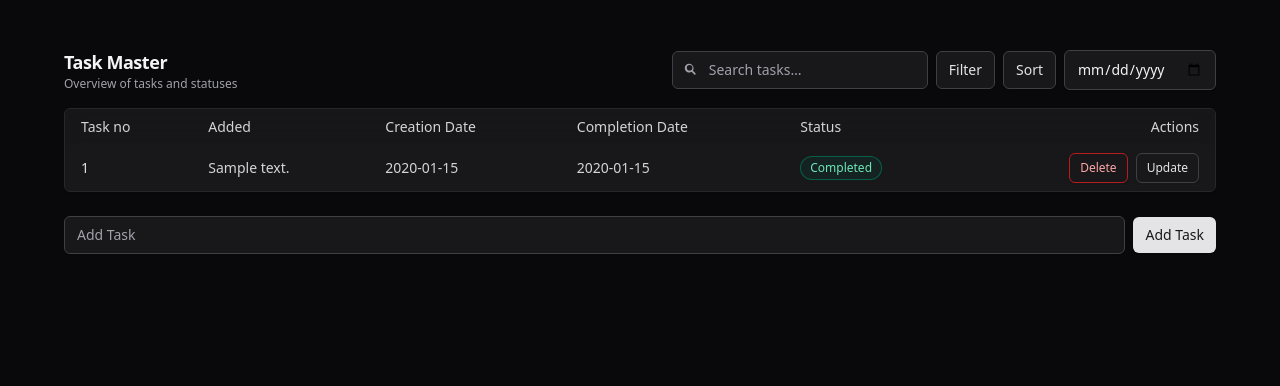
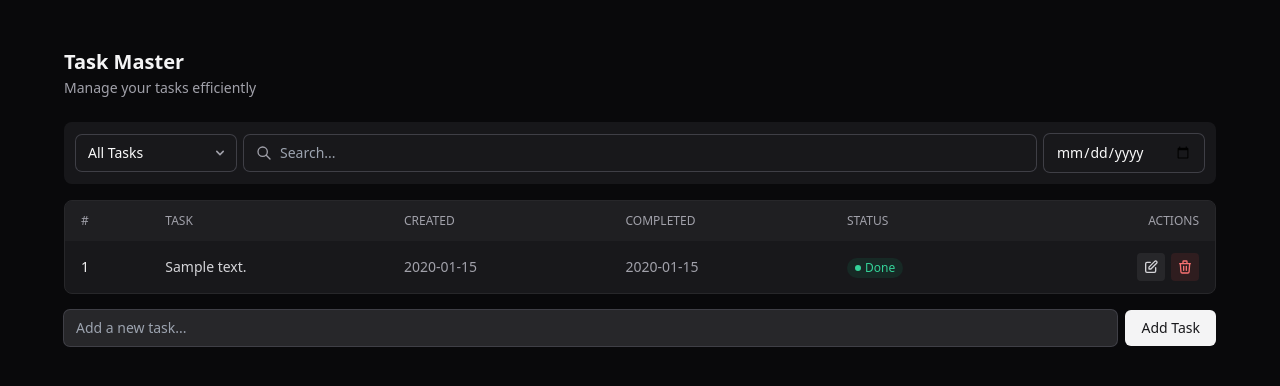
Before and after one commit to binaryash/Dashboard-App, a Flask app: page /index in a window 1280 px wide. Shown: the part 57-443 px from the top of the page. Run offline with Flask 3, Linux system fonts and the light colour scheme; tables that the repository leaves empty hold one stand-in row (values such as "Sample post"); some libraries are stand-ins or nearby versions; some web fonts are replaced.

Commit message:
chore: added filters using html and alpinejs

```diff
--- a/core/templates/todo_index.html
+++ b/core/templates/todo_index.html
@@ -2,79 +2,104 @@
 
 {% block feed_body %}
 <div class="mx-auto max-w-7xl px-4 sm:px-6 lg:px-8 py-6">
-  <!-- Page header / toolbar -->
-  <div class="mb-4 flex flex-col gap-3 sm:flex-row sm:items-center sm:justify-between">
-    <div>
-      <h1 class="text-lg font-semibold tracking-tight text-zinc-900 dark:text-zinc-100">Task Master</h1>
-      <p class="text-xs text-zinc-500 dark:text-zinc-400">Overview of tasks and statuses</p>
-    </div>
-    <div class="flex w-full flex-col gap-2 sm:w-auto sm:flex-row sm:items-center">
-      <!-- Search (non-functional placeholder, safe to keep) -->
-      <div class="relative w-full sm:w-64">
-        <input type="search" placeholder="Search tasks…" class="w-full rounded-md border border-zinc-300 bg-white pl-9 pr-3 py-2 text-sm shadow-sm outline-none placeholder:text-zinc-400 focus:border-zinc-400 focus:ring-2 focus:ring-zinc-300 dark:border-zinc-700 dark:bg-zinc-900 dark:text-zinc-100" />
-        <svg class="pointer-events-none absolute left-2.5 top-2.5 h-4 w-4 text-zinc-400" viewBox="0 0 20 20" fill="currentColor"><path fill-rule="evenodd" d="M13.5 12a5.5 5.5 0 10-1.5 1.5l3.25 3.25a1 1 0 001.5-1.5L13.5 12zm-4 0a3.5 3.5 0 110-7 3.5 3.5 0 010 7z" clip-rule="evenodd"/></svg>
+  <!-- Page header -->
+  <div class="mb-6">
+    <h1 class="text-xl font-bold text-zinc-900 dark:text-zinc-100">Task Master</h1>
+    <p class="mt-0.5 text-sm text-zinc-500 dark:text-zinc-400">Manage your tasks efficiently</p>
+  </div>
+
+  <!-- Compact Filter Toolbar -->
+  <div class="mb-4 rounded-lg bg-zinc-50 p-3 dark:bg-zinc-800/50">
+    <div class="flex flex-col gap-2 sm:flex-row sm:items-center">
+      <!-- Status Filter -->
+      <div x-data="{ filterStatus: 'all' }" class="relative w-full sm:w-40">
+        <select
+          id="status-filter"
+          x-model="filterStatus"
+          hx-get="/filter-tasks"
+          hx-trigger="change"
+          hx-target="#task-table-body"
+          hx-swap="innerHTML"
+          hx-include="this"
+          name="status"
+          class="w-full appearance-none rounded-md bg-white px-3 py-2 pr-8 text-sm ring-1 ring-zinc-300 focus:ring-2 focus:ring-zinc-900 dark:bg-zinc-900 dark:ring-zinc-700 dark:focus:ring-zinc-600">
+          <option value="all">All Tasks</option>
+          <option value="incomplete">Incomplete</option>
+          <option value="completed">Completed</option>
+        </select>
+        <svg class="pointer-events-none absolute right-2 top-1/2 h-4 w-4 -translate-y-1/2 text-zinc-400" viewBox="0 0 20 20" fill="currentColor">
+          <path fill-rule="evenodd" d="M5.293 7.293a1 1 0 011.414 0L10 10.586l3.293-3.293a1 1 0 111.414 1.414l-4 4a1 1 0 01-1.414 0l-4-4a1 1 0 010-1.414z" clip-rule="evenodd" />
+        </svg>
       </div>
-      <div class="flex items-center gap-2">
-        <button type="button" class="inline-flex items-center gap-1 rounded-md border border-zinc-300 bg-white px-3 py-2 text-sm text-zinc-800 shadow-sm hover:bg-zinc-50 focus:outline-none focus:ring-2 focus:ring-zinc-300 dark:border-zinc-700 dark:bg-zinc-900 dark:text-zinc-200 dark:hover:bg-zinc-800">
-          Filter
-        </button>
-        <button type="button" class="inline-flex items-center gap-1 rounded-md border border-zinc-300 bg-white px-3 py-2 text-sm text-zinc-800 shadow-sm hover:bg-zinc-50 focus:outline-none focus:ring-2 focus:ring-zinc-300 dark:border-zinc-700 dark:bg-zinc-900 dark:text-zinc-200 dark:hover:bg-zinc-800">
-          Sort
-        </button>
-        <input type="date" class="rounded-md border border-zinc-300 bg-white px-3 py-2 text-sm shadow-sm outline-none focus:border-zinc-400 focus:ring-2 focus:ring-zinc-300 dark:border-zinc-700 dark:bg-zinc-900 dark:text-zinc-100" />
+
+      <!-- Search -->
+      <div class="relative flex-1">
+        <svg class="pointer-events-none absolute left-3 top-1/2 h-4 w-4 -translate-y-1/2 text-zinc-400" fill="none" viewBox="0 0 24 24" stroke="currentColor" stroke-width="2">
+          <path stroke-linecap="round" stroke-linejoin="round" d="M21 21l-6-6m2-5a7 7 0 11-14 0 7 7 0 0114 0z" />
+        </svg>
+        <input type="search" placeholder="Search..." class="w-full rounded-md bg-white py-2 pl-9 pr-3 text-sm ring-1 ring-zinc-300 focus:ring-2 focus:ring-zinc-900 dark:bg-zinc-900 dark:ring-zinc-700 dark:focus:ring-zinc-600" />
       </div>
+
+      <!-- Date -->
+      <input type="date" class="w-full rounded-md bg-white px-3 py-2 text-sm ring-1 ring-zinc-300 focus:ring-2 focus:ring-zinc-900 dark:bg-zinc-900 dark:ring-zinc-700 dark:focus:ring-zinc-600 sm:w-40" />
     </div>
   </div>
 
   <!-- Table -->
-  <div class="overflow-hidden rounded-md border border-zinc-200 bg-white shadow-sm dark:border-zinc-800 dark:bg-zinc-900">
+  <div class="overflow-hidden rounded-lg border border-zinc-200 bg-white dark:border-zinc-800 dark:bg-zinc-900">
     <div class="overflow-x-auto">
-      <table class="min-w-full table-auto text-sm">
-        <thead class="sticky top-0 z-10 bg-zinc-50/80 backdrop-blur dark:bg-zinc-900/70">
-          <tr class="text-left text-zinc-600 dark:text-zinc-300">
-            <th class="px-4 py-2 font-medium">Task no</th>
-            <th class="px-4 py-2 font-medium">Added</th>
-            <th class="px-4 py-2 font-medium">Creation Date</th>
-            <th class="px-4 py-2 font-medium">Completion Date</th>
-            <th class="px-4 py-2 font-medium">Status</th>
-            <th class="px-4 py-2 font-medium text-right">Actions</th>
+      <table class="min-w-full text-sm">
+        <thead class="bg-zinc-50 dark:bg-zinc-800/50">
+          <tr class="text-left text-xs uppercase text-zinc-500 dark:text-zinc-400">
+            <th class="px-4 py-3 font-medium">#</th>
+            <th class="px-4 py-3 font-medium">Task</th>
+            <th class="hidden px-4 py-3 font-medium sm:table-cell">Created</th>
+            <th class="hidden px-4 py-3 font-medium md:table-cell">Completed</th>
+            <th class="px-4 py-3 font-medium">Status</th>
+            <th class="px-4 py-3 text-right font-medium">Actions</th>
           </tr>
         </thead>
-        <tbody class="divide-y divide-zinc-200 dark:divide-zinc-800">
+        <tbody id="task-table-body" class="divide-y divide-zinc-100 dark:divide-zinc-800">
           {% for task in tasks %}
-          <tr class="hover:bg-zinc-50/70 dark:hover:bg-zinc-800/50">
-            <td class="px-4 py-2 text-zinc-800 dark:text-zinc-200">{{ task.id }}</td>
-            <td class="px-4 py-2 text-zinc-700 dark:text-zinc-300">
-              <span class="line-clamp-2 break-words">{{ task.content }}</span>
+          <tr class="hover:bg-zinc-50 dark:hover:bg-zinc-800/30">
+            <td class="px-4 py-3 font-medium text-zinc-900 dark:text-zinc-100">{{ task.id }}</td>
+            <td class="px-4 py-3 text-zinc-700 dark:text-zinc-300">{{ task.content }}</td>
+            <td class="hidden px-4 py-3 text-zinc-600 dark:text-zinc-400 sm:table-cell">{{ task.date_created.date() }}</td>
+            <td class="hidden px-4 py-3 text-zinc-600 dark:text-zinc-400 md:table-cell">
+              {% if task.completion_date %}{{ task.completion_date.strftime("%Y-%m-%d") }}{% else %}—{% endif %}
             </td>
-            <td class="px-4 py-2 text-zinc-700 dark:text-zinc-300">{{ task.date_created.date() }}</td>
-            <td class="px-4 py-2 text-zinc-700 dark:text-zinc-300">
-              {% if task.completion_date %}
-                {{ task.completion_date.strftime("%Y-%m-%d") }}
+            <td class="px-4 py-3">
+              {% if task.completion_time %}
+                <span class="inline-flex items-center gap-1 rounded-full bg-emerald-50 px-2 py-0.5 text-xs font-medium text-emerald-700 dark:bg-emerald-500/10 dark:text-emerald-400">
+                  <svg class="h-1.5 w-1.5 fill-current" viewBox="0 0 6 6"><circle cx="3" cy="3" r="3" /></svg>
+                  Done
+                </span>
               {% else %}
-                <span class="text-zinc-500">Not completed</span>
+                <span class="inline-flex items-center gap-1 rounded-full bg-amber-50 px-2 py-0.5 text-xs font-medium text-amber-700 dark:bg-amber-500/10 dark:text-amber-400">
+                  <svg class="h-1.5 w-1.5 fill-current" viewBox="0 0 6 6"><circle cx="3" cy="3" r="3" /></svg>
+                  Pending
+                </span>
               {% endif %}
             </td>
-            <td class="px-4 py-2">
-              {% if task.completion_time %}
-                <span class="inline-flex items-center gap-1 rounded-full bg-emerald-50 px-2.5 py-1 text-xs font-medium text-emerald-700 ring-1 ring-inset ring-emerald-200 dark:bg-emerald-900/20 dark:text-emerald-300 dark:ring-emerald-800">Completed</span>
-              {% else %}
-                <span class="inline-flex items-center gap-1 rounded-full bg-amber-50 px-2.5 py-1 text-xs font-medium text-amber-700 ring-1 ring-inset ring-amber-200 dark:bg-amber-900/20 dark:text-amber-300 dark:ring-amber-800">Pending</span>
-              {% endif %}
-            </td>
-            <td class="px-4 py-2">
-              <div class="flex items-center justify-end gap-2">
-                <a href="/delete/{{task.id}}" class="inline-flex items-center rounded-md border border-red-300 bg-white px-2.5 py-1.5 text-xs font-medium text-red-700 shadow-sm hover:bg-red-50 focus:outline-none focus:ring-2 focus:ring-red-200 dark:border-red-700 dark:bg-zinc-900 dark:text-red-300 dark:hover:bg-red-900/30">
-                  Delete
-                </a>
-                <a href="/update/{{task.id}}" class="inline-flex items-center rounded-md border border-zinc-300 bg-white px-2.5 py-1.5 text-xs font-medium text-zinc-800 shadow-sm hover:bg-zinc-50 focus:outline-none focus:ring-2 focus:ring-zinc-300 dark:border-zinc-700 dark:bg-zinc-900 dark:text-zinc-200 dark:hover:bg-zinc-800">
-                  Update
-                </a>
+            <td class="px-4 py-3">
+              <div class="flex items-center justify-end gap-1.5">
                 {% if not task.completion_time %}
-                <a href="/complete/{{task.id}}" class="inline-flex items-center rounded-md border border-emerald-300 bg-white px-2.5 py-1.5 text-xs font-medium text-emerald-700 shadow-sm hover:bg-emerald-50 focus:outline-none focus:ring-2 focus:ring-emerald-200 dark:border-emerald-700 dark:bg-zinc-900 dark:text-emerald-300 dark:hover:bg-emerald-900/30">
-                  Complete
+                <a href="/complete/{{task.id}}" class="rounded bg-emerald-50 p-1.5 text-emerald-700 hover:bg-emerald-100 dark:bg-emerald-500/10 dark:text-emerald-400 dark:hover:bg-emerald-500/20" title="Complete">
+                  <svg class="h-4 w-4" fill="none" viewBox="0 0 24 24" stroke="currentColor" stroke-width="2">
+                    <path stroke-linecap="round" stroke-linejoin="round" d="M5 13l4 4L19 7" />
+                  </svg>
                 </a>
                 {% endif %}
+                <a href="/update/{{task.id}}" class="rounded bg-zinc-100 p-1.5 text-zinc-700 hover:bg-zinc-200 dark:bg-zinc-800 dark:text-zinc-300 dark:hover:bg-zinc-700" title="Edit">
+                  <svg class="h-4 w-4" fill="none" viewBox="0 0 24 24" stroke="currentColor" stroke-width="2">
+                    <path stroke-linecap="round" stroke-linejoin="round" d="M11 5H6a2 2 0 00-2 2v11a2 2 0 002 2h11a2 2 0 002-2v-5m-1.414-9.414a2 2 0 112.828 2.828L11.828 15H9v-2.828l8.586-8.586z" />
+                  </svg>
+                </a>
+                <a href="/delete/{{task.id}}" class="rounded bg-red-50 p-1.5 text-red-700 hover:bg-red-100 dark:bg-red-500/10 dark:text-red-400 dark:hover:bg-red-500/20" title="Delete">
+                  <svg class="h-4 w-4" fill="none" viewBox="0 0 24 24" stroke="currentColor" stroke-width="2">
+                    <path stroke-linecap="round" stroke-linejoin="round" d="M19 7l-.867 12.142A2 2 0 0116.138 21H7.862a2 2 0 01-1.995-1.858L5 7m5 4v6m4-6v6m1-10V4a1 1 0 00-1-1h-4a1 1 0 00-1 1v3M4 7h16" />
+                  </svg>
+                </a>
               </div>
             </td>
           </tr>
@@ -84,16 +109,18 @@
     </div>
   </div>
 
-  <!-- Add task input row -->
-  <form action="/index" method="POST" class="mt-6">
-    <div class="flex w-full items-center gap-2">
-      <input type="text" name="content" id="content" placeholder="Add Task" required
-             class="flex-1 rounded-md border border-zinc-300 bg-white px-3 py-2 text-sm text-zinc-900 placeholder:text-zinc-400 shadow-sm outline-none focus:border-zinc-400 focus:ring-2 focus:ring-zinc-300 dark:border-zinc-700 dark:bg-zinc-900 dark:text-zinc-100" />
-      <button type="submit"
-              class="inline-flex items-center rounded-md bg-zinc-900 px-3 py-2 text-sm font-medium text-white shadow-sm hover:bg-zinc-800 focus:outline-none focus:ring-2 focus:ring-zinc-300 dark:bg-zinc-200 dark:text-zinc-900 dark:hover:bg-zinc-300">
+  <!-- Add Task -->
+  <form action="/index" method="POST" class="mt-4">
+    <div class="flex gap-2">
+      <input type="text" name="content" id="content" placeholder="Add a new task..." required
+             class="flex-1 rounded-md bg-zinc-50 px-3 py-2 text-sm ring-1 ring-zinc-300 focus:bg-white focus:ring-2 focus:ring-zinc-900 dark:bg-zinc-800 dark:ring-zinc-700 dark:focus:bg-zinc-900 dark:focus:ring-zinc-600" />
+      <button type="submit" class="rounded-md bg-zinc-900 px-4 py-2 text-sm font-medium text-white hover:bg-zinc-800 dark:bg-zinc-100 dark:text-zinc-900 dark:hover:bg-zinc-200">
         Add Task
       </button>
     </div>
   </form>
 </div>
+
+<script src="https://unpkg.com/htmx.org@1.9.10"></script>
+<script defer src="https://unpkg.com/alpinejs@3.13.5/dist/cdn.min.js"></script>
 {% endblock %}
```
Also changed, not shown: core/routes1.py (+37 -3 lines), core/todo/todo.py (+12 -0 lines).
